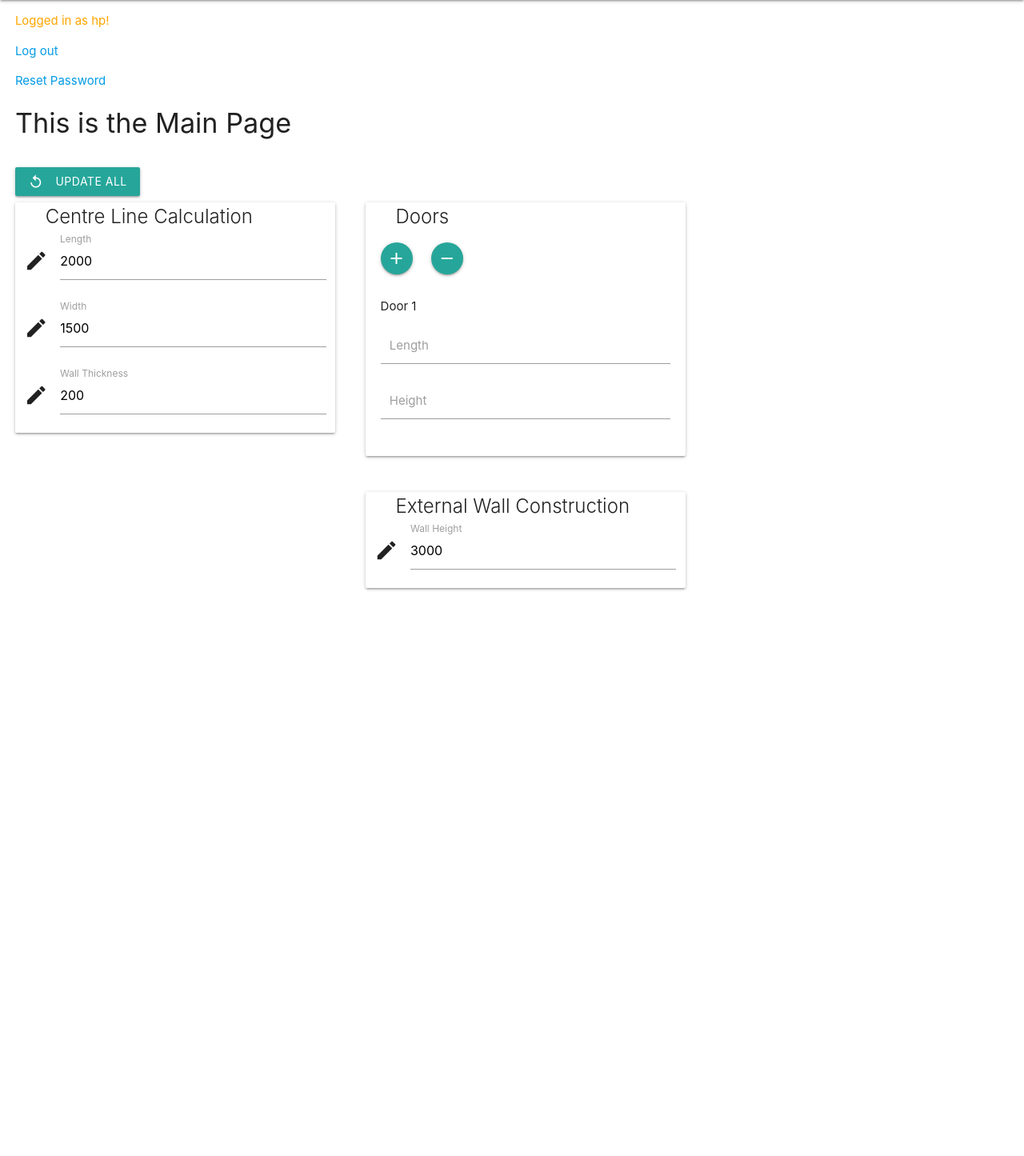
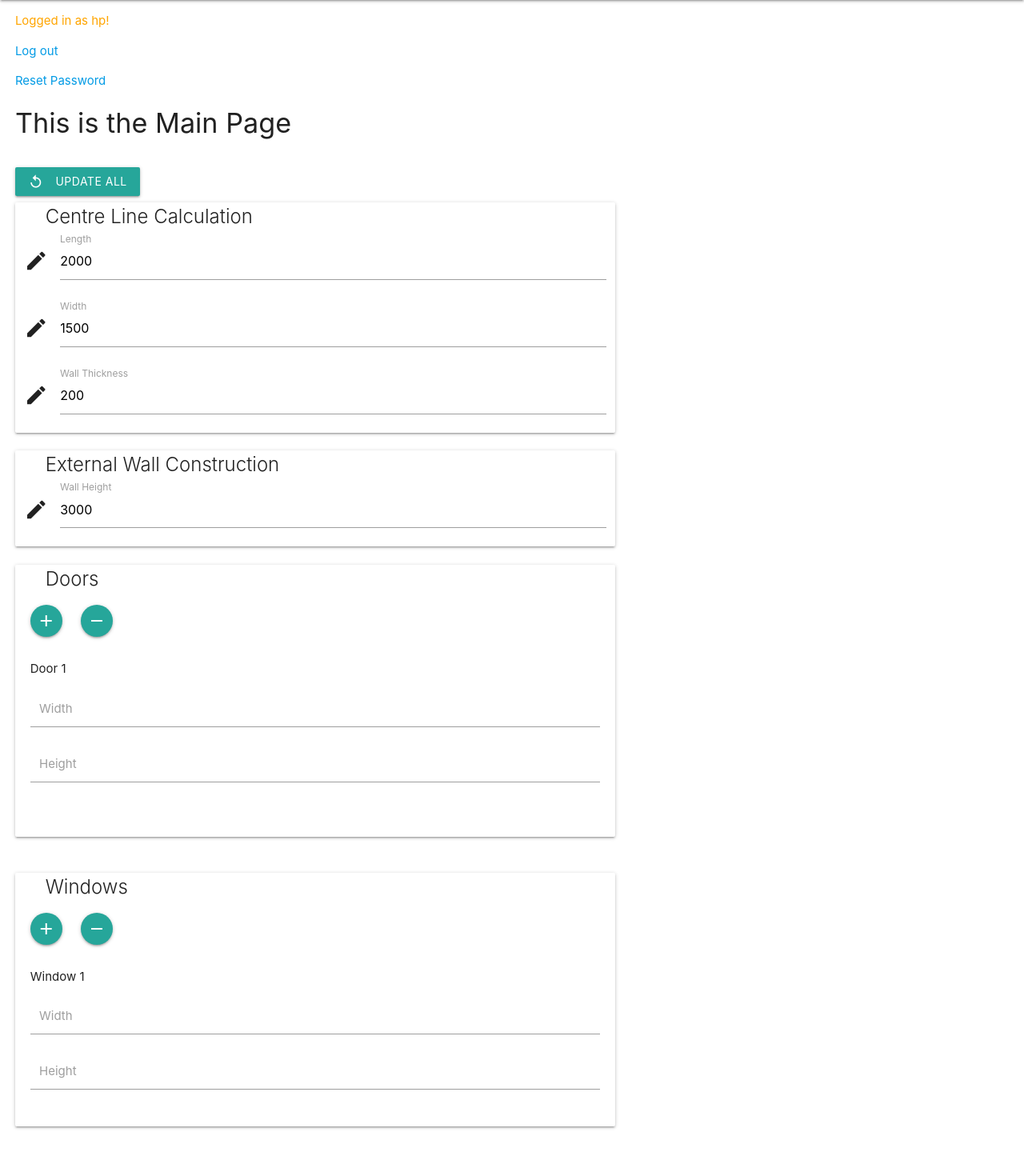
Before and after one commit to AdongoJr/Django-QS, a Django app: page /main/ in a window 1280 px wide. Shown: the part 64-1509 px from the top of the page at 80% size. Before the commit the page ends 802 px from the top, so only its background shows below. Run offline with Django 3.2, Linux system fonts and the light colour scheme; a user stored in the database is signed in.

Commit message:
restructured main.html and addes windows input

```diff
--- a/static/js/main.js
+++ b/static/js/main.js
@@ -9,8 +9,8 @@ function addDoorInput(divName) {
         newdiv.className = 'one';
         newdiv.innerHTML = '<p>Door ' + (dCounter + 1) + '</p>' +
             '<div class="input-field col s12">' +
-            '<label for="length' + (dCounter + 1) + '">Length</label> ' +
-            '<input type="number" name="length' + (dCounter + 1) + '" id="length' + (dCounter + 1) + '">' + '<br>' +
+            '<label for="width' + (dCounter + 1) + '">Width</label> ' +
+            '<input type="number" name="width' + (dCounter + 1) + '" id="width' + (dCounter + 1) + '">' + '<br>' +
             '</div>' +
             '<div class="input-field col s12">' +
             '<label for="height' + (dCounter + 1) + '">Height</label> ' +
@@ -21,6 +21,27 @@ function addDoorInput(divName) {
     }
 };
 
+let wCounter = 1;
+let wLimit = 5;
+function addWinInput(divName) {
+    if (wCounter == wLimit) {
+        alert('You have reached the limit: ' + wCounter + ' inputs.');
+    } else {
+        let newdiv = document.createElement('div');
+        newdiv.className = 'one';
+        newdiv.innerHTML = '<p>Window ' + (wCounter + 1) + '</p>' +
+            '<div class="input-field col s12">' +
+            '<label for="width' + (wCounter + 1) + '">Width</label> ' +
+            '<input type="number" name="width' + (wCounter + 1) + '" id="width' + (wCounter + 1) + '">' + '<br>' +
+            '</div>' +
+            '<div class="input-field col s12">' +
+            '<label for="height' + (wCounter + 1) + '">Height</label> ' +
+            '<input type="number" name="height' + (wCounter + 1) + '" id="height' + (wCounter + 1) + '">' +
+            '</div>';
+        document.getElementById(divName).appendChild(newdiv);
+        wCounter ++;
+    }
+};
 
 $(document).ready(function(){
     $('#updateAll').click(function(){
@@ -33,25 +54,43 @@ $(document).ready(function(){
         let wallH = $('#wallH').val();
         grossArea = cL*wallH;
 
-        let data = $('#doorForm').serializeArray();
-        let arrays = [];
-        for(let i=0; i<data.length; i++){
+        let doorData = $('#doorForm').serializeArray();
+        let dWidths = [];
+        for(let i=0; i<doorData.length; i++){
             if(i%2===1) continue;
-            let arr = Number(data[i].value);
-            arrays.push(arr);
+            let arr = Number(doorData[i].value);
+            dWidths.push(arr);
         };
-        let arrays2 = []
-        for(let i=0; i<data.length; i++){
+        let dHeights = []
+        for(let i=0; i<doorData.length; i++){
             if(i%2===0) continue;
-            let arr = Number(data[i].value);
-            arrays2.push(arr);
+            let arr = Number(doorData[i].value);
+            dHeights.push(arr);
         };
-        let sum = 0;
-        for (let i=0; i<arrays.length; i++){
-            sum += (arrays[i]*arrays2[i]);
+        let totalDoorArea = 0;
+        for (let i=0; i<dWidths.length; i++){
+            totalDoorArea += (dWidths[i]*dHeights[i]);
         };
-        let totalDoorArea = sum
-        let wallConstrArea = Math.round(((grossArea - totalDoorArea)*1e-6)*100)/100;
+
+        let winData = $('#winForm').serializeArray();
+        let wWidths = [];
+        for(let i=0; i<winData.length; i++){
+            if(i%2===1) continue;
+            let arr = Number(winData[i].value);
+            wWidths.push(arr);
+        };
+        let wHeights = []
+        for(let i=0; i<winData.length; i++){
+            if(i%2===0) continue;
+            let arr = Number(winData[i].value);
+            wHeights.push(arr);
+        };
+        let totalWinArea = 0;
+        for (let i=0; i<wWidths.length; i++){
+            totalWinArea += (wWidths[i]*wHeights[i]);
+        };
+
+        let wallConstrArea = Math.round(((grossArea - totalDoorArea - totalWinArea)*1e-6)*100)/100;
 
         $('#wallConstr').text(`Area: ${wallConstrArea}`);
     });
@@ -67,4 +106,14 @@ $(document).ready(function(){
         }
     });
 
+    $('#wRemove').click(function(){
+        if (wCounter==1) {
+            alert('Cannot remove first input field!')
+        } else {
+            let list = document.getElementById('dynamicInput_2');
+            list.removeChild(list.lastElementChild);
+            wCounter--;
+        }
+    });
+
 });
--- a/templates/main.html
+++ b/templates/main.html
@@ -7,7 +7,8 @@
         </button> <br>
 
         <!--Centre Line-->
-        <div class="one" style="width: 400px; float: left;">
+
+        <div class="one" style="width: 750px">
             <form class="card" id="cnt">
                 <div class="row">
                     <span class="card-title">Centre Line Calculation</span>
@@ -32,30 +33,8 @@
             </form>
         </div>
 
-        <!--Wall Construction-->
-        <div class="one" style="width: 400px; float: left;">
-
-            <!--Doors-->
-            <form class="card" id="doorForm">
-
-                <span class="card-title">Doors</span> <br>
-                <p id="addAnother" class="btn-floating waves-effect waves-light one" onclick="addDoorInput('dynamicInput_1');" > <i class="material-icons">add</i> </p>
-                <p id="dRemove" class="btn-floating waves-effect waves-light"> <i class="material-icons">remove</i> </p> <br>
-                <div id="dynamicInput_1">
-                    <div class="one">
-                        <p>Door 1</p>
-                        <div class="input-field col s12">
-                            <label for="length1">Length</label>
-                            <input type="number" name="length1" id="length1" value=""> <br>
-                        </div>
-                        <div class="input-field col s12">
-                            <label for="height1">Height</label>
-                            <input type="number" name="height1" id="height1" value="">
-                        </div>
-                    </div>
-                </div> <br>
-            </form> <br>
-
+        <div class="one" style="width: 750px">
+            <!--External wall construction-->
             <form class="card">
                 <div class="row">
                     <span class="card-title">External Wall Construction</span>
@@ -68,7 +47,55 @@
 
                 <h4 class="one"id="wallConstr"></h4>
             </form>
-
         </div>
 
+        <div class="one" style="width: 750px">
+
+            <!--Doors-->
+            <form class="card" id="doorForm">
+
+                <span class="card-title">Doors</span> <br>
+                <p id="addAnother" class="btn-floating waves-effect waves-light one" onclick="addDoorInput('dynamicInput_1');" > <i class="material-icons">add</i> </p>
+                <p id="dRemove" class="btn-floating waves-effect waves-light"> <i class="material-icons">remove</i> </p> <br>
+                <div id="dynamicInput_1">
+                    <div class="one">
+                        <p>Door 1</p>
+                        <div class="input-field col s12">
+                            <label for="length1">Width</label>
+                            <input type="number" name="length1" id="length1" value=""> <br>
+                        </div>
+                        <div class="input-field col s12">
+                            <label for="height1">Height</label>
+                            <input type="number" name="height1" id="height1" value="">
+                        </div>
+                    </div>
+                </div> <br> <br>
+            </form> <br>
+        </div>
+
+        <div class="one" style="width: 750px">
+
+            <!--Windows-->
+            <form class="card" id="winForm">
+
+                <span class="card-title">Windows</span> <br>
+                <p id="addAnotherW" class="btn-floating waves-effect waves-light one" onclick="addWinInput('dynamicInput_2');" > <i class="material-icons">add</i> </p>
+                <p id="wRemove" class="btn-floating waves-effect waves-light"> <i class="material-icons">remove</i> </p> <br>
+                <div id="dynamicInput_2">
+                    <div class="one">
+                        <p>Window 1</p>
+                        <div class="input-field col s12">
+                            <label for="width1">Width</label>
+                            <input type="number" name="width1" id="width1" value=""> <br>
+                        </div>
+                        <div class="input-field col s12">
+                            <label for="height1">Height</label>
+                            <input type="number" name="height1" id="height1" value="">
+                        </div>
+                    </div>
+                </div> <br>
+            </form> <br>
+        </div>
+
+
 {% endblock content %}
```
Also changed, not shown: db.sqlite3.
